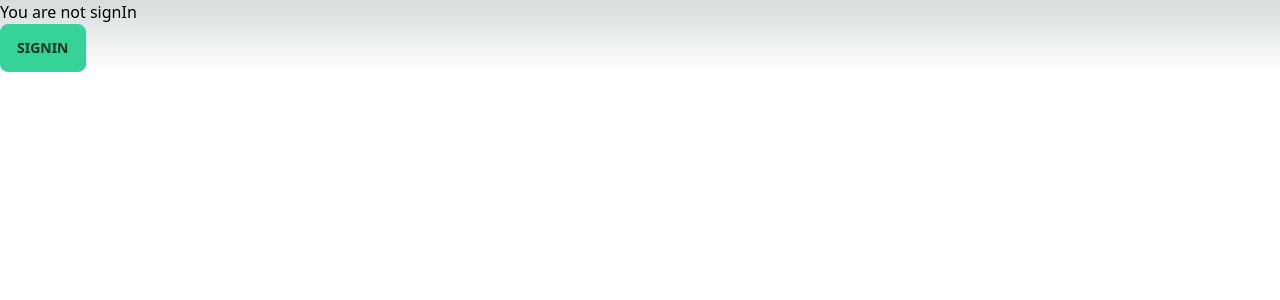
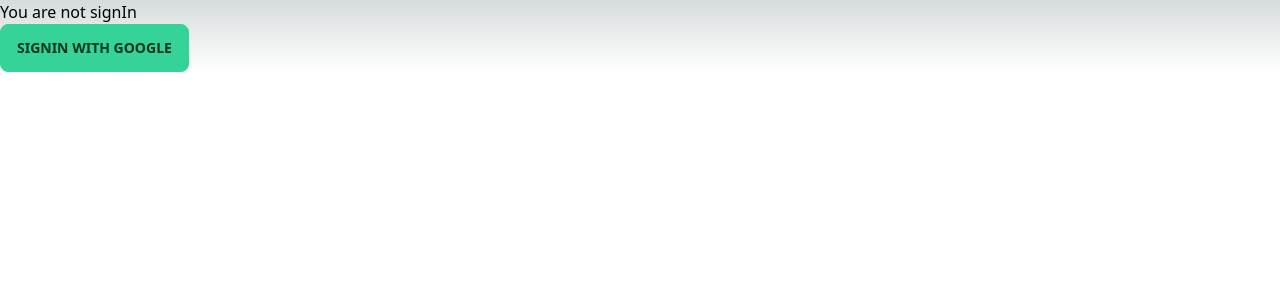
Before and after one commit to mollikacomputer/next_google_auth2, a Next.js app: page /login in a window 1280 px wide. Shown: the top 300 px of the page. Built offline with nearby package versions, Linux system fonts and the light colour scheme; no server answers.

Commit message:
sign in with google

```diff
--- a/pages/login.js
+++ b/pages/login.js
@@ -13,7 +13,7 @@ const login = () => {
         return(
             <div>
                 <p> You are not signIn</p>
-                <button onClick={()=> signIn('google') } className="btn btn-success">SignIn</button>
+                <button onClick={()=> signIn('google') } className="btn btn-success">SignIn with google</button>
             </div>
         )
     }
```
